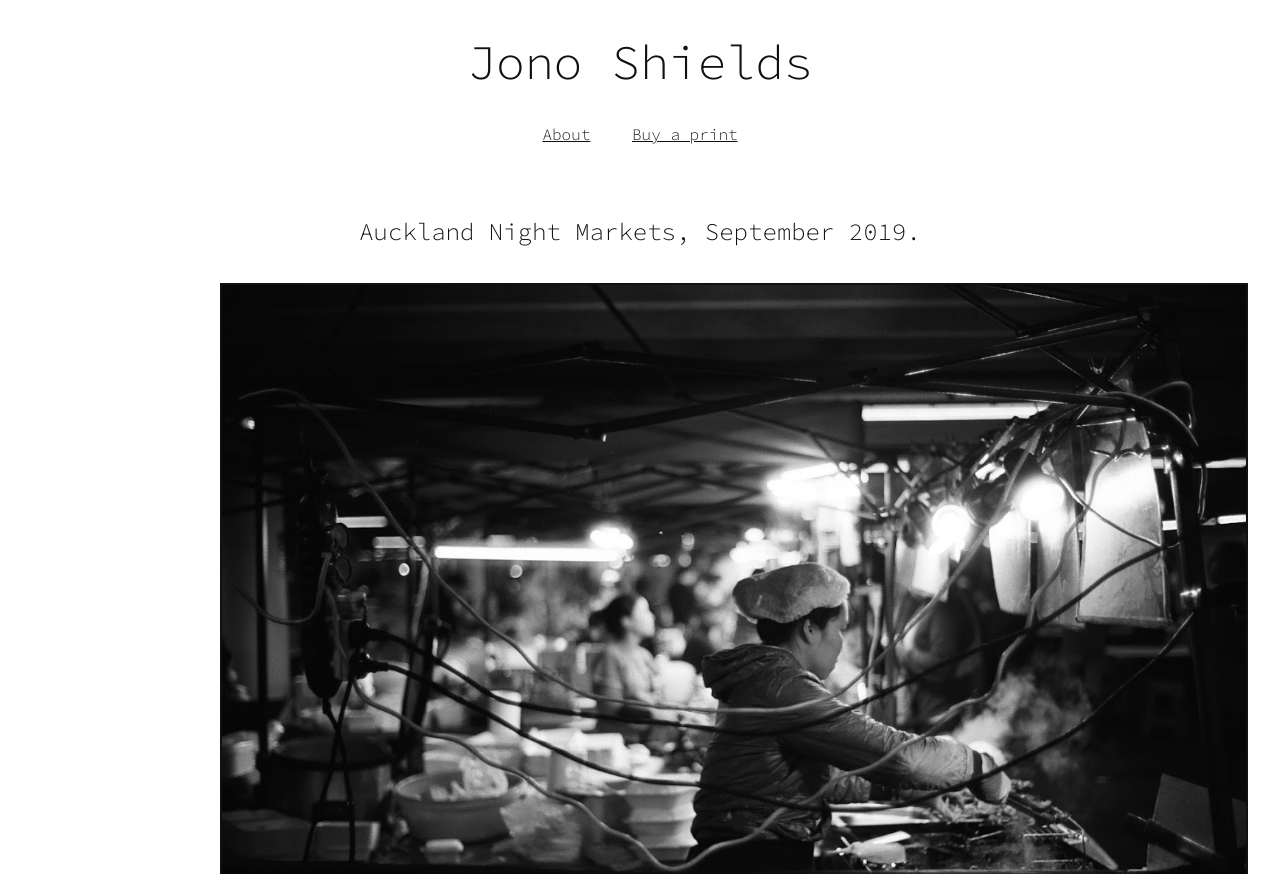
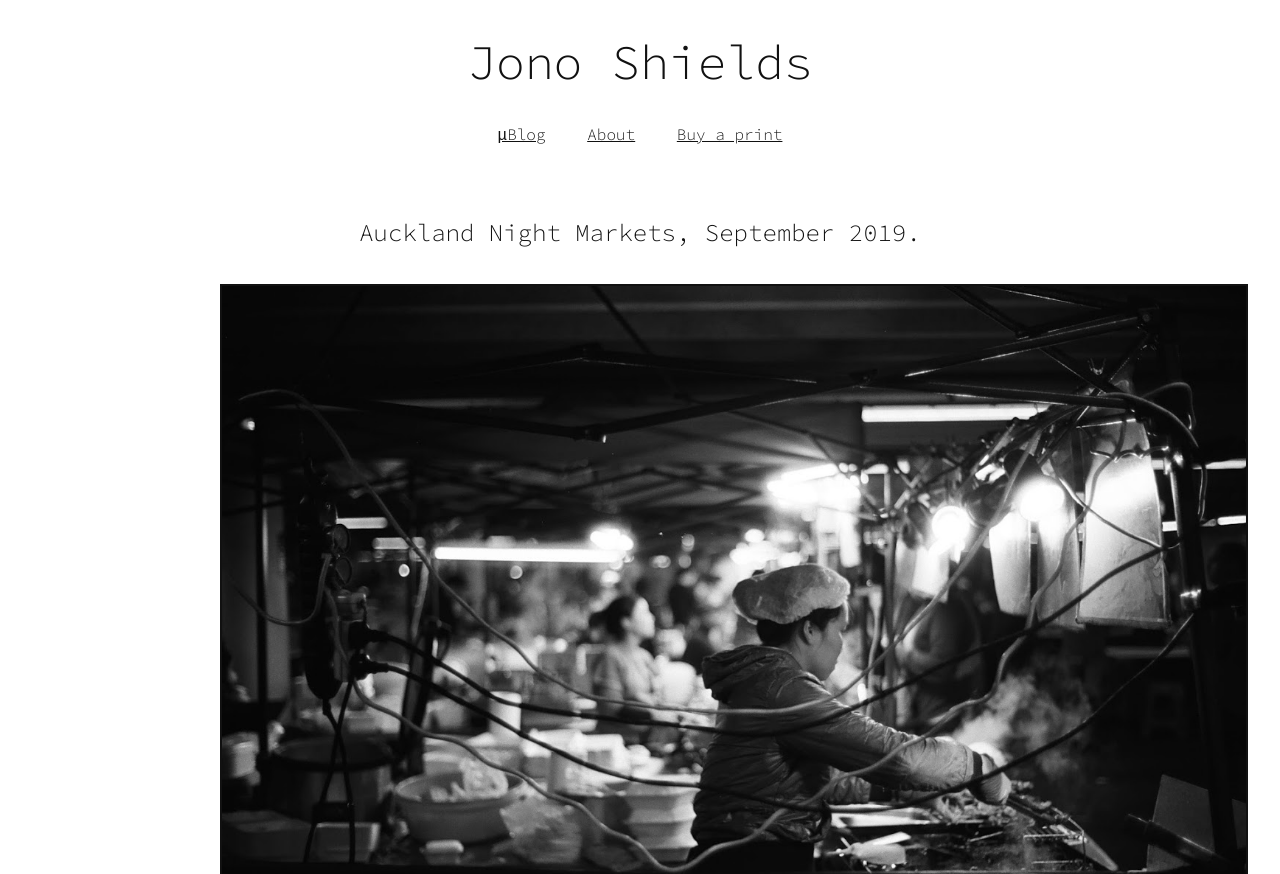
Before and after one commit to foopod/blog-4.0, an Eleventy site: page index.md in a window 1280 px wide. Shown: the top 874 px of the page. Built offline with nearby package versions, Linux system fonts and the light colour scheme; Eleventy itself is replaced by a stand-in of ours; files that its build step writes are made by us from their sources.

Commit message:
Update navbar.njk

```diff
--- a/_includes/navbar.njk
+++ b/_includes/navbar.njk
@@ -1,5 +1,6 @@
 <h1><a href="/">Jono Shields</a></h1>
 <nav>
+  <a href="https://instagram.com/jono_learns_photography/">μBlog</a>
   <a href="/about">About</a>
   <a href="/buy">Buy a print</a>
 </nav>
```
